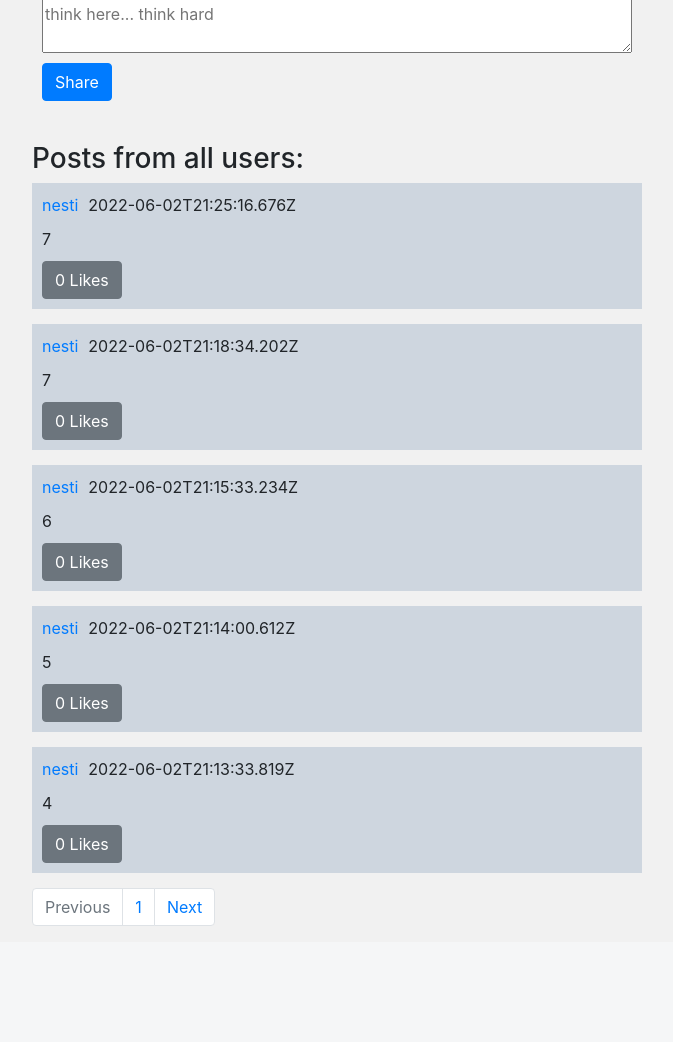
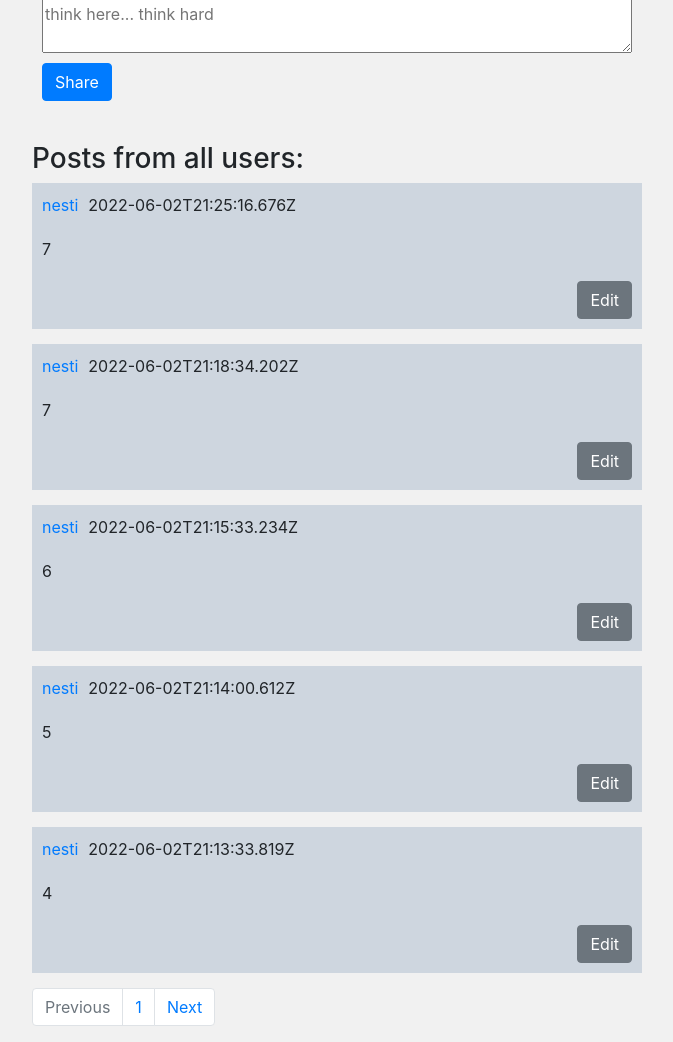
Before and after one commit to nestigd/network, a Django app: page / in a window 1280 px wide. Shown: the part 139-1181 px from the top of the page, without its empty margins (303-976 px from the left). Before the commit the page ends 1065 px from the top, so only its background shows below. Run offline with Django 3.2, Linux system fonts and the light colour scheme; a user stored in the database is signed in; data comes from the database, SQL or seed files in the repository; both versions use the stored data as it was after the commit; some libraries are stand-ins or nearby versions.

Commit message:
edit function implementation in front end comleted various bug fixes added userIsAuthenticated variable to layout template TODO: views.py -> access edited text -> get post -> change data -> save()

```diff
--- a/network/static/network/index.js
+++ b/network/static/network/index.js
@@ -1,11 +1,12 @@
-// url to the posts API... TODO: find a way to make this dynamic -----------------------------------
+// a sessionUserName variable is declared inside layout.html Django template.
+
+// domain variable that will be used for URL construction
 const domain = window.parent.location.origin;
-// by default set page to the first one
 
 // Wait for document to load
 document.addEventListener('DOMContentLoaded', function (){
 
-    // the filter variable is porvided by the url. It can be 'all/pagexx' or 'followed/pagexx'
+    // the filter variable is provided in the url. It can be 'all/page##', 'followed/page##' or '${userid}'/page##
     let filter = document.querySelector('#filter').value;
 
     // The page is provided in the HTML by Django at first. It will be later updated by JS.
@@ -23,7 +24,21 @@ document.addEventListener('DOMContentLoaded', function (){
         }
     }
 
-    document.addEventListener
+    // listen for clicks on "edit" buttons or "cancel".
+    document.addEventListener('click', function(event){
+        hasEdit = event.target.classList.contains('edit');
+        hasCancelEdit = event.target.classList.contains('cancel-edit')
+        postId = event.target.parentElement.id;
+
+        // call a function to display the correct form div while passing the id of the post to edit (in necessary)
+        if (hasEdit){
+            displayEditForm(true, postId);
+        }else if(hasCancelEdit){
+            console.log("cancel edit")
+            displayEditForm(false, null);
+        };
+
+    })
 
 });
 
@@ -42,27 +57,57 @@ function makePostDiv(post) {
     const post_author_link = document.createElement('a')
     const post_created = document.createElement('span');
     const post_text = document.createElement('div');
-    const post_like = document.createElement('button')
+    //const post_likenum = document.createElement('span');
 
-    //populate parent and children with data from the parsed post
-    post_div.id = `post_${post.id}`;
+
+    //populate parent
+    post_div.id = `${post.id}`;
     post_div.dataset.user_id = post.poster_id;
     post_div.className = "post-div";
+
+    //populate children with data from the parsed post
     post_author_link.innerHTML = post.poster;
     post_author_link.href = `${domain}/user/${post.poster_id}`;
-    post_author_link.className = "post-span"
+    post_author_link.className = "post-span";
     post_created.innerHTML = post.timestamp;
-    post_created.className = "post-span"
+    post_created.className = "post-span";
     post_text.innerHTML = post.body;
-    post_text.className = "post-text"
-    post_like.className = "btn btn-secondary";
-    post_like.id = `like_button_${post.id}`;
-    post_like.innerHTML = "0 Likes";
+    post_text.className = `post-text`;
+    post_text.id = `post-${post.id}-text`;
+
+    //post_likenum.innerHTML = "0 likes (W.I.P.)";
 
     //this adds the new elements to the document
     post_author.append(post_author_link);
-    post_div.append(post_author, post_created, post_text, post_like);
+    post_div.append(post_author, post_created, post_text,);
     document.querySelector('#post_container').append(post_div);
+
+    if (userIsAuthenticated != "false"){
+
+        // conditional child element "EDIT" or "LIKE"
+        if (post.poster == sessionUserName){
+
+            const post_edit = document.createElement('button');
+
+            post_edit.className = "btn btn-secondary edit";
+            post_edit.innerHTML = "Edit";
+
+            post_div.append(post_edit);
+
+
+        }else{
+            const post_like = document.createElement('button');
+
+            post_like.className = "btn btn-primary like";
+            post_like.id = `like-${post.id}`;
+            post_like.innerHTML = "Like";
+
+            post_div.append(post_like);
+
+        }
+    }
+
+
 }
 
 // this function sends an AJAX request to the server and receives a list of "post" objects back
@@ -158,3 +203,29 @@ function updatePaginator(filter, pageInfo){
     }
 
 }
+
+function displayEditForm (bool, postId){
+
+    if (bool === true){
+
+        // hide new post form if it exists
+        if(document.querySelector("#new-post-form-container")){
+            document.querySelector("#new-post-form-container").style.display = 'none';
+        }
+        // display edit post form while preparing url parameters and displaying the old text
+        document.querySelector("#edit-post-form-container").style.display = 'block';
+        document.querySelector('#edit_post_form').action = `${domain}/edit/${postId}`;
+        document.querySelector('#edit_post_text').value = document.querySelector(`#post-${postId}-text`).innerHTML;
+    }else{
+
+        // display new post form if it exists
+        if(document.querySelector("#new-post-form-container")){
+            document.querySelector("#new-post-form-container").style.display = 'block';
+        }
+        // hide the edit form. resetting its values is not necessary as they will be overwritten if the function gets called again.
+        document.querySelector("#edit-post-form-container").style.display = 'none';
+
+    }
+
+    console.log(`post numer ${postId} will be edited`);
+}
--- a/network/static/network/styles.css
+++ b/network/static/network/styles.css
@@ -22,13 +22,12 @@ body {
 
 }
 
-
-.newpost_form_container {
+.form-container {
     padding: 10px;
     margin: 5% auto 5% auto;
 }
 
-.newpost_text {
+.form-text {
     width: 100%;
     height: 10%;
     display: block;
@@ -42,6 +41,7 @@ body {
     background-color: rgb(206, 214, 223);
     padding: 10px;
     margin-bottom: 15px;
+    overflow: auto;
 }
 
 .post-span {
@@ -49,5 +49,13 @@ body {
 }
 
 .post-text {
-    margin : 10px 0px 10px 0px;
+    margin : 20px 0px 20px 0px;
 }
+
+.edit {
+    float: right;
+}
+
+.like {
+    margin-right: 5px;
+}
--- a/network/templates/network/index.html
+++ b/network/templates/network/index.html
@@ -5,14 +5,37 @@
     {% if user.is_authenticated %}
         <!-- this is form to submit a new post. It is visible only when the user is logged in. -->
 
-        <div class='newpost_form_container' >
+        <div id= 'new-post-form-container' class='form-container' >
+
             <h3>Add a new post:</h3>
+
             <form id= 'newpost_form' action = "{% url 'index' 'all' %}" method= 'post' >
+
                 {% csrf_token %}
-                <textarea id="newpost_text" name='text' class='newpost_text' placeholder="think here... think hard" required></textarea>
-                <button id="newpost_share" class="btn btn-primary">Share</button>
+                <textarea id="newpost_text" name='text' class='form-text' placeholder="think here... think hard" required></textarea>
+                <button id="newpost_share" class="btn btn-primary form-btn">Share</button>
             </form>
+
         </div>
+
+
+        {% comment "EDIT FROM" %} THE EDIT FORM WILL BE HIDDEN BY DEFAULT AND DISPLAYED WITH JAVASCRIPT{% endcomment %}
+        <div id= 'edit-post-form-container' class='form-container' style = "display : none" >
+
+            <h3>Edit post:</h3>
+
+            <form id= 'edit_post_form' action = "#" method= 'post' >
+
+                {% csrf_token %}
+                <input type="hidden" id="edit_post_id" name="id" value=''>
+                <textarea id="edit_post_text" name='text' class='form-text' placeholder="think here... think hard" required></textarea>
+                <button id="edit_post_share" class="btn btn-primary form-btn">Submit changes</button>
+                <button id="edit_post_share" class="btn btn-secondary form-btn cancel-edit" onclick='return false'>cancel</button>
+
+            </form>
+
+        </div>
+
     {%endif%}
 
         <h3>Posts from {{filter}} users:</h3>
--- a/network/templates/network/layout.html
+++ b/network/templates/network/layout.html
@@ -8,6 +8,10 @@
         <meta name="viewport" content="width=device-width, initial-scale=1.0">
         <input type="hidden" name="current-page" id="current-page" value={{page}}>
 
+        <script>
+            var sessionUserName = "{{user.username}}";
+            var userIsAuthenticated = "{{user.is_authenticated|lower}}"
+        </script>
         {% block script %}
         {% endblock %}
 
@@ -62,9 +66,15 @@
         <div class="body_centralcolumn">
             <div class="row justify-content-center">
                 <div class="col col-lg-6">
+
+
+
+                    {% comment "body" %} HTML FOR OTHER PAGES WILL BE INSERTED BELOW :{% endcomment %}
                     {% block body %}
                     {% endblock %}
 
+
+                    {% comment "" %} THE PAGINATOR WILL BE GENERATED IF A PAGE PARAMETER IS PROVIDED AS CONTEXT {% endcomment %}
                     {% if page %}
 
                     <nav aria-label="Page navigation">
--- a/network/urls.py
+++ b/network/urls.py
@@ -15,8 +15,7 @@ urlpatterns = [
     path("<str:filter>", views.index, name="index"),
     path("<str:filter>/page<int:page>", views.index, name="index"),
 
-
-
+    path("edit/<int:post_id>", views.edit, name="edit"),
 
 
     #API routes
--- a/network/views.py
+++ b/network/views.py
@@ -3,7 +3,7 @@ from hashlib import new
 from http import HTTPStatus
 from django.contrib.auth import authenticate, login, logout
 from django.db import IntegrityError
-from django.http import JsonResponse
+from django.http import HttpResponseNotFound, JsonResponse
 from django.http import HttpResponse, HttpResponseRedirect
 from django.shortcuts import redirect, render
 from django.urls import reverse
@@ -12,7 +12,7 @@ from django.views.decorators.csrf import csrf_exempt
 from django.contrib.auth.decorators import login_required
 from django.core.exceptions import ObjectDoesNotExist
 from django.core.paginator import Paginator
-from django.db.models import F
+from django.db.models import F, Case, When, Value
 
 
 
@@ -109,6 +109,14 @@ def user (request, id, page = 1):
 # this API will send post objects as JSON data
 # an argument needs to be provided. You can filter by: all, followed, user
 
+
+
+
+# TODO: I NEED TO ANNOTATE(EDITABLE = TRUE/FLASE (CONDITION))
+# PASSING THIS VALUE TO THE FRONTEND I COULD DETERMINE WHETHER TO RENDER A "EDIT" BUTTON OR NOT.
+
+#MAYBE THAT IS NOT A GOOD IDEA, BECAUSE THE CLIENT CAN STILL MESS WITH THE RESULT... PERHAPS THE CLIENT CAN CHECK IF USER.ID == POSTER.ID AND GENERATE THE BUTTON
+#LATER WHEN THE POST IS SUBMITTED TO BE EDITED WE CAN CHECK IF THE CLIENT HAS THE RIGHT TO EDIT OR NOT.
 def posts (request, filter, page):
 
     # CASE #1: this will get all the posts in the database
@@ -141,7 +149,7 @@ def posts (request, filter, page):
             "alert_msg" : "filter parameter is not valid"
         }, status=400)
 
-    posts
+
 
     # reverse chronological order and create paginator.
     posts_paginator = Paginator(posts.order_by("-timestamp").all(), PAGINATION_AMOUNT)
@@ -161,6 +169,22 @@ def posts (request, filter, page):
         }
 
     return JsonResponse(payload, safe=False)
+
+
+def edit (request, post_id):
+
+    # get the requested post. Log error if not found
+    post = Post.objects.get(pk = post_id)
+    if not post:
+        logger.error('no post found with the given id')
+        return HttpResponseRedirect(reverse('index'))
+
+    if request.user.username == 'AnonymousUser':
+        logger.error('anonymous user tried to edit a post')
+        return HttpResponseRedirect(reverse('index'))
+
+    return HttpResponseRedirect(reverse('user' , kwargs={"id" : request.user.id}))
+
 
 
 # creates or deletes Following objects
@@ -222,7 +246,6 @@ def follow (request):
 
         old_following = Following.objects.filter(follower = following_user, followed = followed_user).all()
         old_following.delete()
-        print("succesfully deleted")
 
         return JsonResponse({
             "status" : "OK",
```
Also changed, not shown: network/templates/network/user.html (+17 -0 lines), db.sqlite3.
